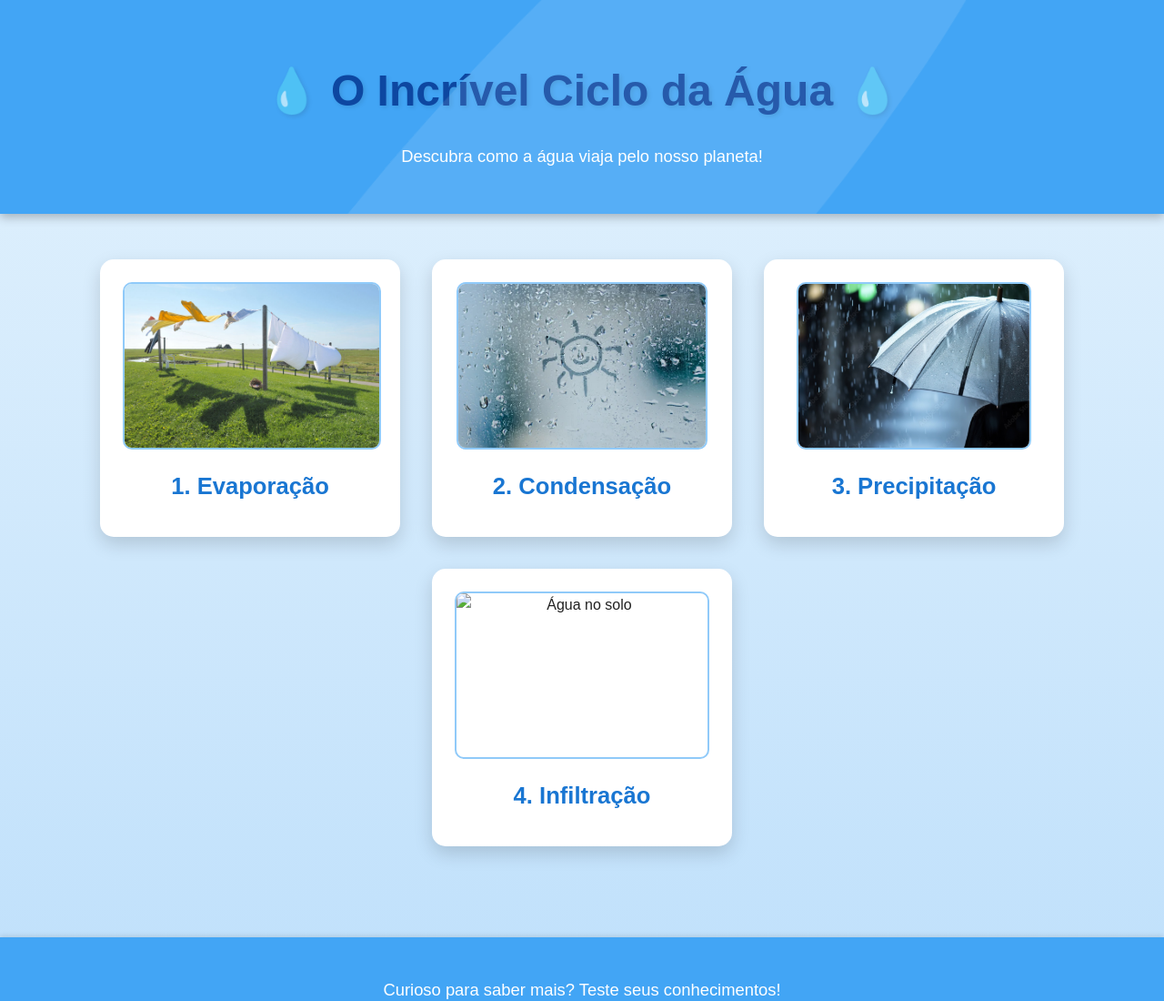
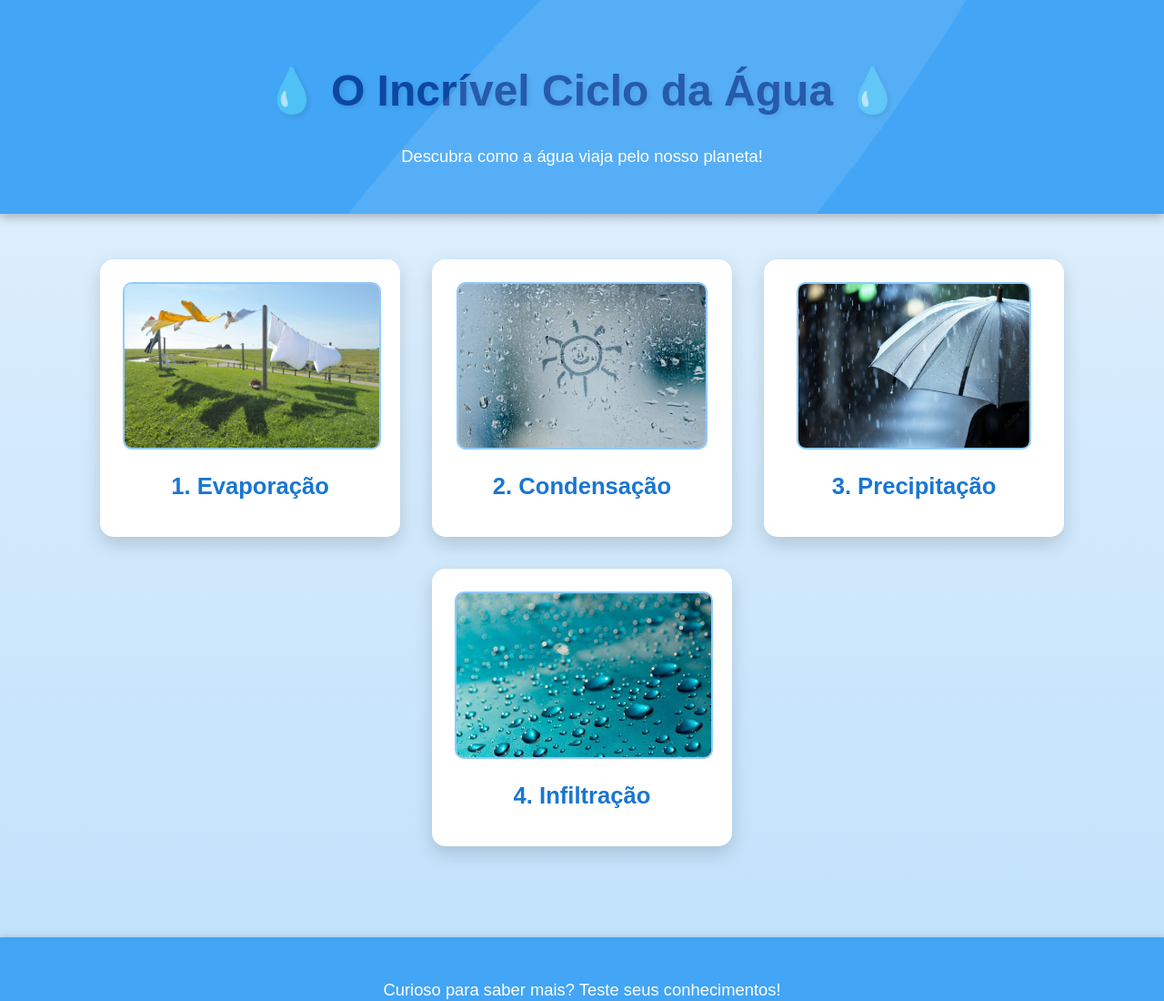
Before and after one commit to asunavlr/ScienceFair, a plain HTML site: page index.html in a window 1280 px wide. Shown: the top 1100 px of the page at 91% size. Drawn offline with Linux system fonts and the light colour scheme.

Commit message:
Update index.html

```diff
--- a/index.html
+++ b/index.html
@@ -39,7 +39,7 @@
         </div>
 
         <div class="etapa" id="infiltracao">
-            <img src="images/infilt.png" alt="Água no solo">
+            <img src="images/infilt.jpg" alt="Água no solo">
             <h2>4. Infiltração</h2>
             <div class="info">
                 <p>A água que cai pode infiltrar na terra, formando rios subterrâneos, ou escoar pela superfície, formando rios e lagos.</p>
```
